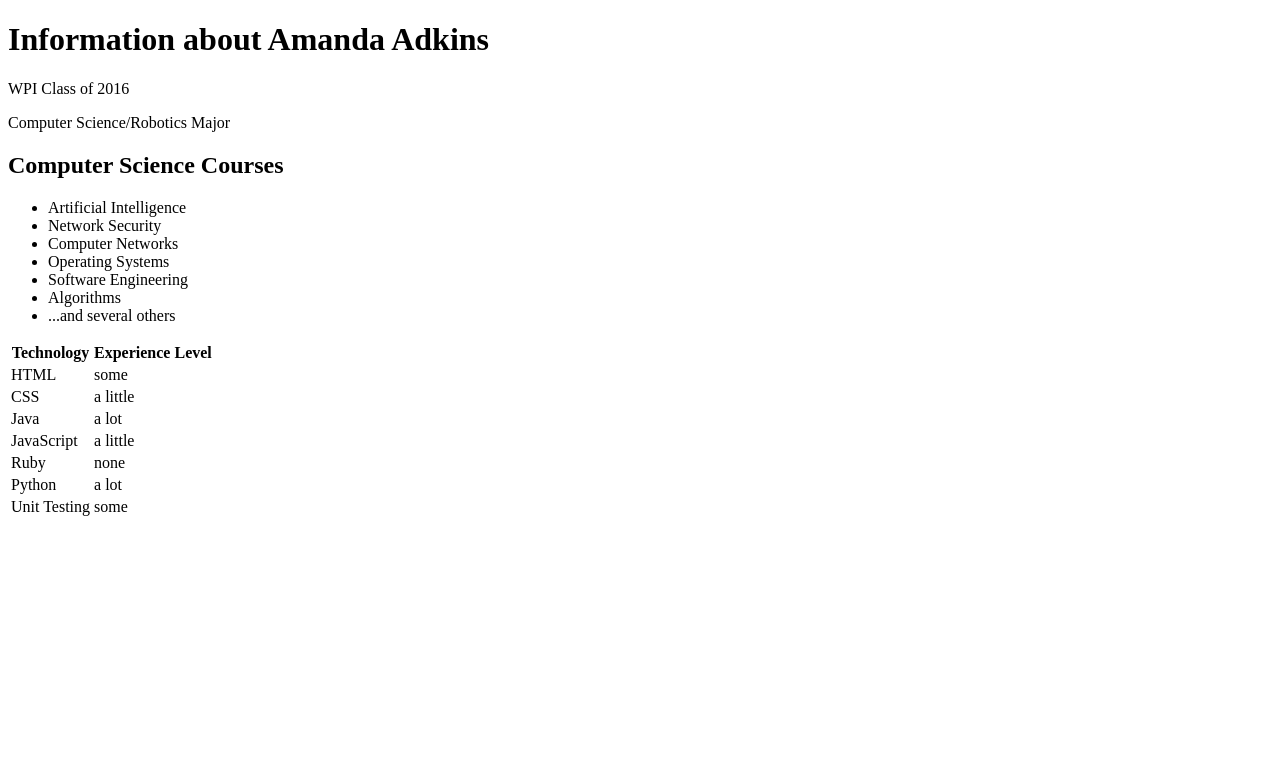
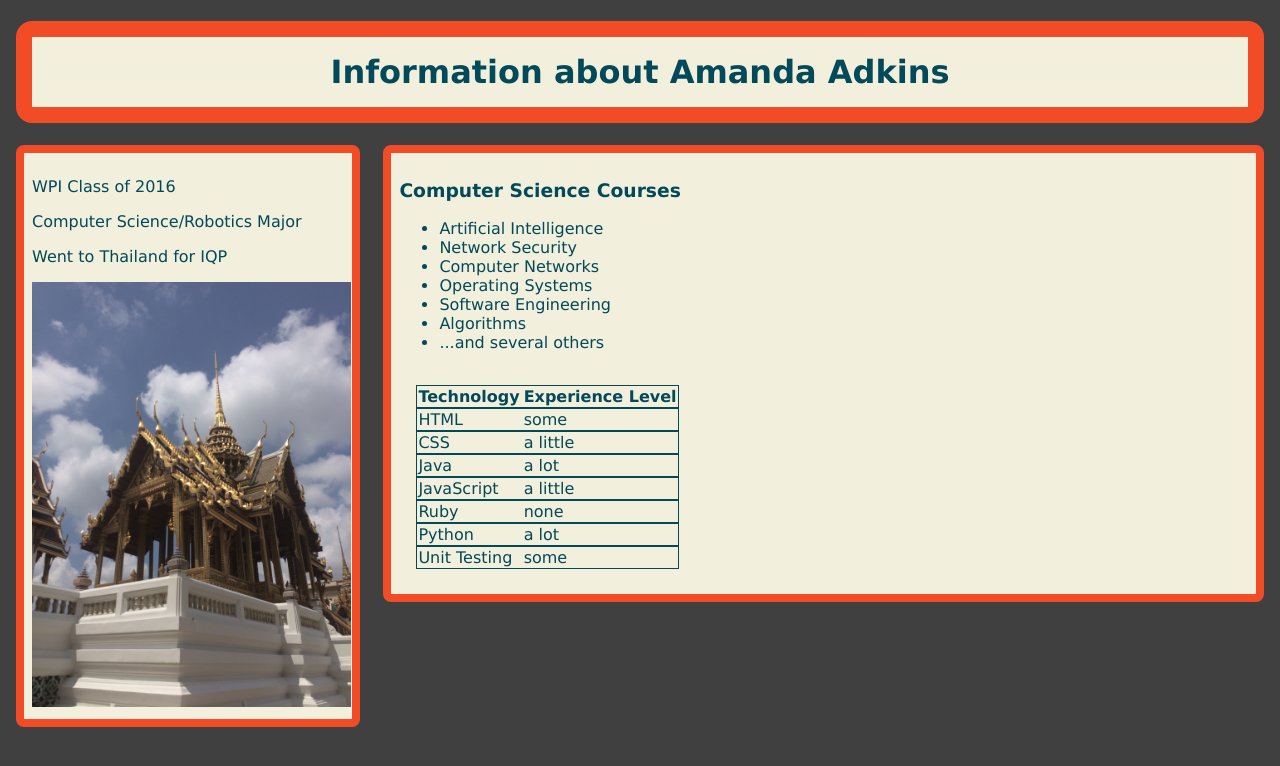
Before and after one commit to mandi1267/CS4241, a website: page public/index.html in a window 1280 px wide. Drawn offline with Linux system fonts and the light colour scheme.

Commit message:
Add image; created 2 subpanels; fix coloration

```diff
--- a/public/css/main.css
+++ b/public/css/main.css
@@ -3,61 +3,65 @@
 Image -
 Table - check
 List - check
-Ids -
+Ids - check
 Classes - check
 Multiple classes on one tag - check
-positioning -
-font styling -
+positioning - check
+font styling - check
 hover/active - check
 theme - check
 */
 
-/* body
-{
-  font-family: "HelveticaNeue-Light", "Helvetica Neue Light", "Helvetica Neue", Helvetica, Arial, "Lucida Grande", sans-serif;
+* {
+  background-color: #404040
 }
-
-body > article
-{
+.separatedUnit {
+  border: solid;
+  border-width: 0.5em;
+  border-color: #F24C27;
+  padding: 0.5em;
+  border-radius: 0.5em;
+  background-color: #F2EFDC;
+}
+#basicInfo {
+  float: left;
+  width: 25%;
+}
+#experienceDetails {
+  float: right;
+  width: 68%;
+}
+* {
+  color: #024959
+}
+* {
+  font-family: Lucida Sans Unicode
+}
+body {
+  margin: 1em
+}
+.textObject {
+  background-color: #F2EFDC;
+  color: #024959
+}
+#siteTitle {
+  border: solid;
+  border-width: 0.5em;
+  border-color: #F24C27;
+  padding: 0.5em;
+  border-radius: 0.5em;
   text-align: center;
 }
-
-h1
-{
-  margin: 10px 0;
+li, td, th {
+  background-color: #F2EFDC
 }
-
-.header-note
-{
-  margin: 5px 0 0 0;
+tr {
+  outline: solid #024959 .1em;
+  border-width: .1em;
 }
-
-.copyright
-{
-  font-size: 0.8em;
-  margin: 3px 0 0 0;
+li:hover {
+  color: #F24C27
 }
- */
-
-* {background-color:#404040}
-
-* {color:#024959}
-* {font-family:Lucida Sans Unicode}
-
-.textObject {background-color: #F2EFDC}
-
-li, td, th {background-color: #F2EFDC}
-
-li:hover {color:#F24C27}
-
-.siteTitle {}
-
-
-.basicDesc {}
-
-.left {float:left}
-
-.right {float: right}
-
-
-table {padding:20px}
+table {
+  padding: 1em;
+}
--- a/public/index.html
+++ b/public/index.html
@@ -3,24 +3,25 @@
   CS 4241 assignment 1-->
 <!-- Assignment 1 website can be found at https://aaadkins-cs4241.herokuapp.com/-->
 <html lang="en">
+
 <head>
   <title>CS4241-B15 Homework Assignment 1</title>
   <meta charset="utf-8">
-    <link rel="stylesheet" type="text/css" href="mainPage.css">
+  <link rel="stylesheet" type="text/css" href="css/main.css">
 </head>
+
 <body>
-      <h1 class="siteTitle textObject">Information about Amanda Adkins</h1>
-      <p class="basicDesc textObject">
-      WPI Class of 2016
-    </p>
-    <p class="basicDesc textObject">
-      Computer Science/Robotics Major
-    </p>
+  <h1 class="textObject" id="siteTitle">Information about Amanda Adkins</h1>
+  <div id="basicInfo" class="separatedUnit">
+    <p class="basicDesc textObject">WPI Class of 2016 </p>
+    <p class="basicDesc textObject">Computer Science/Robotics Major </p>
+    <p class="basicDesc textObject">Went to Thailand for IQP</p>
+    <img src="images/thailand2015.jpg" height="425em"/>
   </div>
-    <h2 class=textObject>
-      Computer Science Courses
-    </h2>
-    <ul class="left textObject">
+
+  <div id="experienceDetails" class="separatedUnit">
+    <h3 class=textObject>Computer Science Courses</h3>
+    <ul class="textObject">
       <li> Artificial Intelligence </li>
       <li> Network Security </li>
       <li> Computer Networks </li>
@@ -30,7 +31,7 @@
       <li> ...and several others </li>
     </ul>
 
-    <table class="right textObject">
+    <table class="textObject">
       <thead>
         <tr>
           <th>Technology</th>
@@ -39,28 +40,37 @@
       </thead>
       <tbody>
         <tr>
-          <td>HTML</td> <td>some</td>
+          <td>HTML</td>
+          <td>some</td>
         </tr>
         <tr>
-          <td>CSS</td> <td>a little</td>
+          <td>CSS</td>
+          <td>a little</td>
         </tr>
         <tr>
-          <td>Java</td> <td>a lot</td>
+          <td>Java</td>
+          <td>a lot</td>
         </tr>
         <tr>
-          <td>JavaScript</td> <td>a little</td>
+          <td>JavaScript</td>
+          <td>a little</td>
         </tr>
         <tr>
-          <td>Ruby</td> <td>none</td>
+          <td>Ruby</td>
+          <td>none</td>
         </tr>
         <tr>
-          <td>Python</td> <td>a lot</td>
+          <td>Python</td>
+          <td>a lot</td>
         </tr>
         <tr>
-          <td>Unit Testing</td> <td>some</td>
+          <td>Unit Testing</td>
+          <td>some</td>
         </tr>
       </tbody>
     </table>
+  </div>
 
 </body>
+
 </html>
```
Also changed, not shown: public/images/thailand2015.jpg (added). Lines whose indentation alone changed are shown as unchanged.
